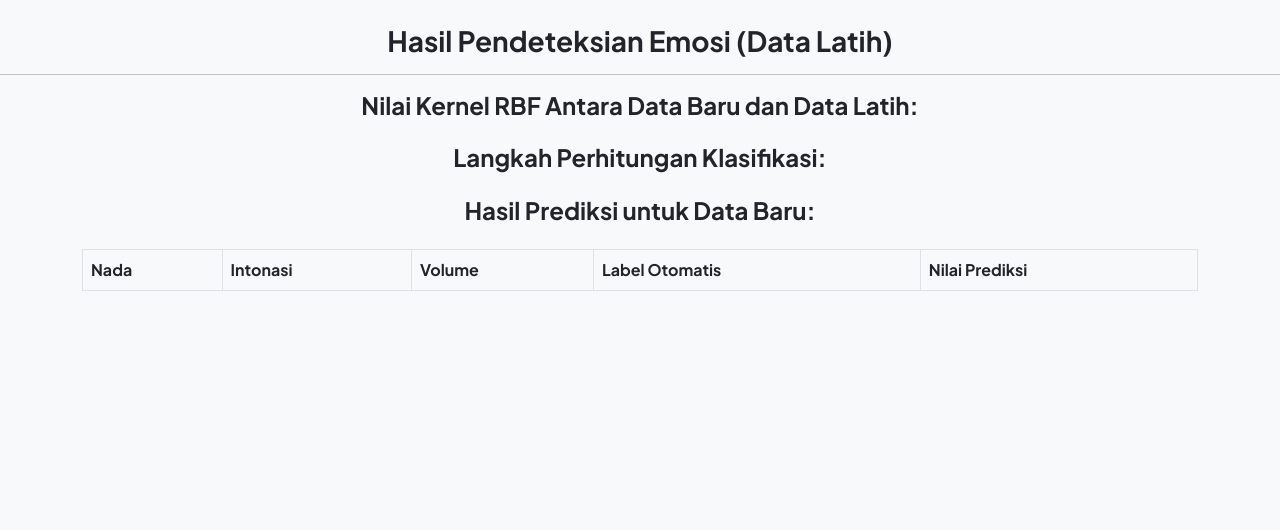
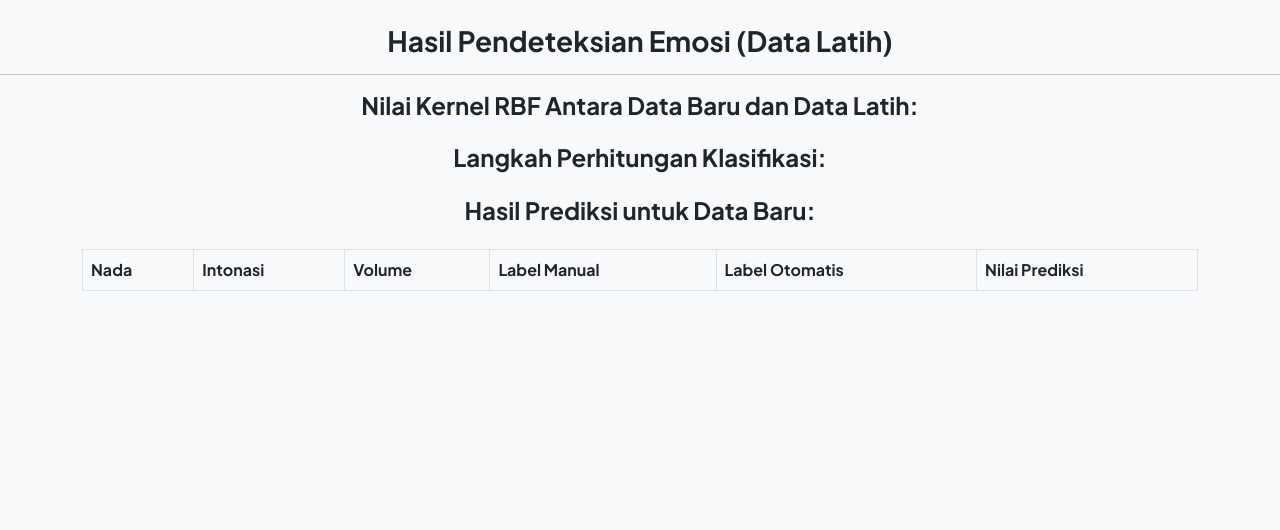
Before and after one commit to jasontjia/emodetect-svm, a Flask app: page /HasilDataLatih in a window 1280 px wide. Shown: the part 75-605 px from the top of the page. Run offline with Flask 3, Linux system fonts and the light colour scheme; data that the repository does not hold is empty; some libraries are stand-ins or nearby versions.

Commit message:
simpan tampilkan label manual di halaman hasil

```diff
--- a/aplikasi_deteksi/app.py
+++ b/aplikasi_deteksi/app.py
@@ -278,6 +278,7 @@ def hasil_data_latih_():
     # Ambil sampel terbaru dari database yang belum memiliki label otomatis
     new_samples = []
     new_samples_audio_names = []
+    new_samples_manual_labels = []
     for entry in data_latih:
         if entry['label_otomatis_latih'] == '':
             new_samples.append([
@@ -286,6 +287,7 @@ def hasil_data_latih_():
                 round(float(entry['volume_ori_latih']), 3)
             ])
             new_samples_audio_names.append(entry['nama_audio_latih'])
+            new_samples_manual_labels.append(entry['label_manual_latih'])
 
     new_samples = np.array(new_samples, dtype=float)
 
@@ -317,7 +319,8 @@ def hasil_data_latih_():
             'intonasi': sample[1],
             'volume': sample[2],
             'prediction_result': new_prediction_result,
-            'prediction_value': round(new_prediction_values[i], 3)
+            'prediction_value': round(new_prediction_values[i], 3),
+            'manual_label': new_samples_manual_labels[i]
         })
 
         # Simpan hasil prediksi ke database
--- a/aplikasi_deteksi/templates/hasil_datalatih.html
+++ b/aplikasi_deteksi/templates/hasil_datalatih.html
@@ -59,6 +59,7 @@
                             <th class="fw-bold">Nada</th>
                             <th class="fw-bold">Intonasi</th>
                             <th class="fw-bold">Volume</th>
+                            <th class="fw-bold">Label Manual</th>
                             <th class="fw-bold">Label Otomatis</th>
                             <th class="fw-bold">Nilai Prediksi</th>
                         </tr>
@@ -69,6 +70,7 @@
                             <td class="fw-bold">{{ result.nada }}</td>
                             <td class="fw-bold">{{ result.intonasi }}</td>
                             <td class="fw-bold">{{ result.volume }}</td>
+                            <td class="fw-bold">{{ result.manual_label }}</td>
                             <td class="fw-bold">{{ result.prediction_result }}</td>
                             <td class="fw-bold">{{ result.prediction_value }}</td>
                         </tr>
@@ -95,5 +97,4 @@
     <!-- Core theme JS-->
     <script src="{{ url_for('static', filename='js/scripts.js') }}"></script>
 </body>
-
 </html>
```
